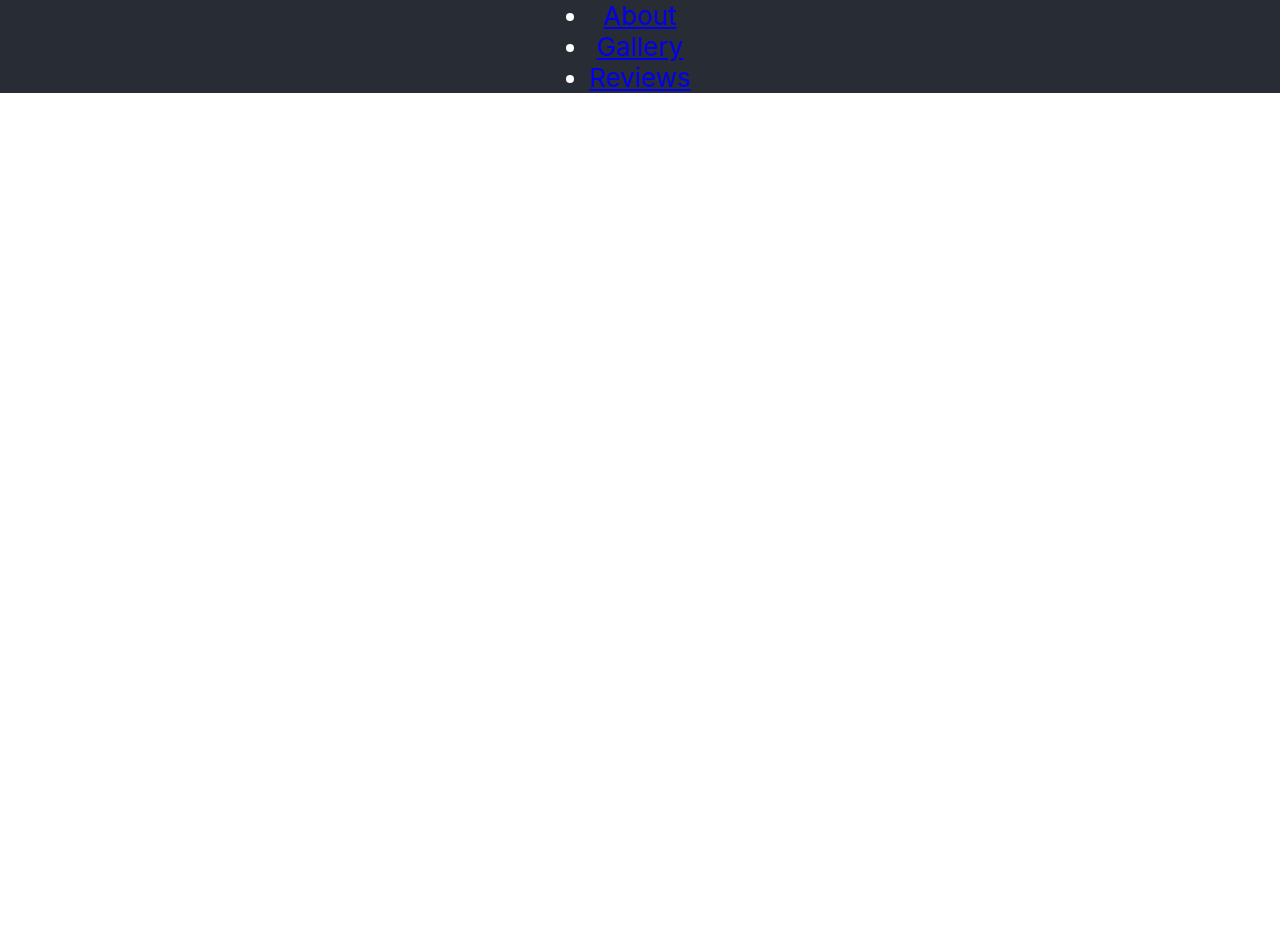
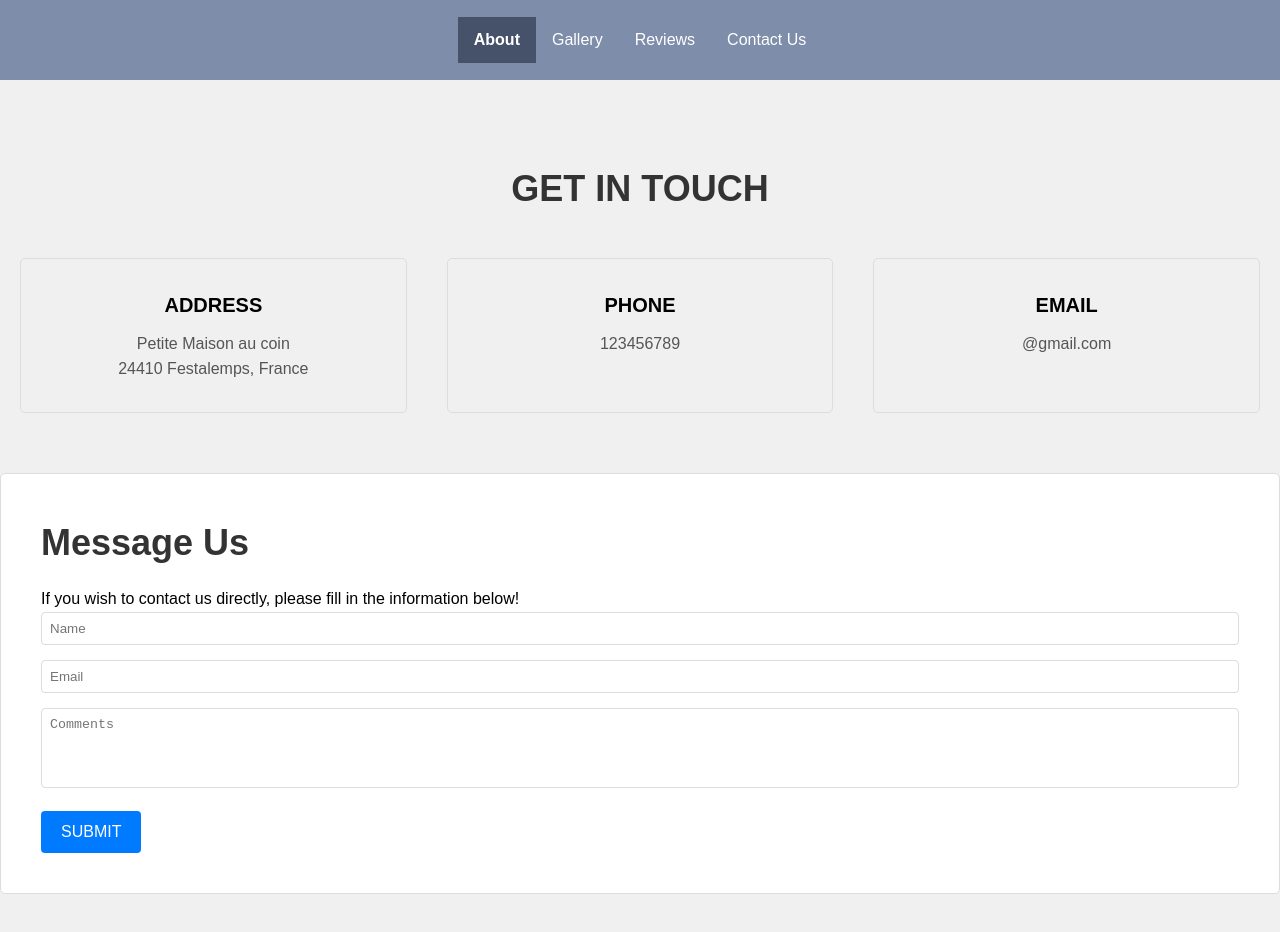
Before and after one commit to rafaelmcruzz/giteWebsiteFrontend, a React (Create React App) app in the folder frontend/: page /contactus in a window 1280 px wide. Shown: the top 932 px of the page. Before the commit the page ends 800 px from the top, so only its background shows below. Built offline with nearby package versions, Linux system fonts and the light colour scheme.

Commit message:
added contact us page

```diff
--- a/frontend/package.json
+++ b/frontend/package.json
@@ -3,9 +3,11 @@
   "version": "0.1.0",
   "private": true,
   "dependencies": {
+    "@emailjs/browser": "^4.3.3",
     "@testing-library/jest-dom": "^5.17.0",
     "@testing-library/react": "^13.4.0",
     "@testing-library/user-event": "^13.5.0",
+    "dotenv": "^16.4.5",
     "react": "^18.3.1",
     "react-dom": "^18.3.1",
     "react-router-dom": "^6.23.1",
--- a/frontend/src/App.css
+++ b/frontend/src/App.css
@@ -1,37 +1,52 @@
-/* Reset */
 * {
   margin: 0;
   padding: 0;
   box-sizing: border-box;
 }
 
-/* Center content */
 .App {
   text-align: center;
 }
 
 .App-header {
-  background-color: #282c34; /* Adjust background color */
-  min-height: 10vh; /* Adjust header height */
+  background-color: #7e8daa;
+  min-height: 10vh;
   display: flex;
   align-items: center;
   justify-content: center;
   font-size: calc(10px + 2vmin);
-  color: white;
+  color: rgb(255, 255, 255);
 }
 
-/* Link styling */
-.App-link {
-  color: #61dafb; /* Adjust link color */
-  font-size: 18px; /* Adjust font size */
-  text-decoration: none; /* Remove default underline */
+.App-header nav {
+  display: flex;
+  justify-content: space-around;
 }
 
-.App-link:hover {
-  text-decoration: underline; /* Add underline on hover */
+.App-header ul {
+  list-style: none;
+  margin: 0;
+  padding: 0;
 }
 
-/* Active tab styling */
-.active {
-  font-weight: bold; /* Adjust font weight or any other styling */
+.App-header button {
+  background-color: transparent;
+  color: white;
+  border: none;
+  padding: 14px 16px;
+  text-align: center;
+  text-decoration: none;
+  display: inline-block;
+  font-size: 16px;
+  cursor: pointer;
+  transition: background-color 0.3s;
 }
+
+.App-header button:hover {
+  background-color: #5c6d82;
+}
+
+.App-header button.active {
+  background-color: #455269;
+  font-weight: bold;
+}
--- a/frontend/src/App.js
+++ b/frontend/src/App.js
@@ -1,44 +1,55 @@
-import React from 'react';
-import { BrowserRouter as Router, Route, Routes, NavLink } from 'react-router-dom';
+import React, { useState } from 'react';
+import { Routes, Route, useNavigate } from 'react-router-dom';
 import './App.css';
 import About from './About';
 import Gallery from './Gallery';
 import Reviews from './Reviews';
+import ContactUs from './ContactUs';
 
 function App() {
+  const navigate = useNavigate();
+  const [activeSection, setActiveSection] = useState('about');
+
   return (
-    <Router>
     <div className="App">
       <header className="App-header">
         <nav>
-          <ul>
-            <li>
-              <NavLink to="/about" className={({ isActive }) => isActive ? "active" : ""}>
+          <button
+            className={activeSection === 'about' ? 'active' : ''}
+            onClick={() => { navigate('/about'); setActiveSection('about'); }}
+          >
             About
-              </NavLink>
-            </li>
-            <li>
-              <NavLink to="/gallery" className={({ isActive }) => isActive ? "active" : ""}>
+          </button>
+          <button
+            className={activeSection === 'gallery' ? 'active' : ''}
+            onClick={() => { navigate('/gallery'); setActiveSection('gallery'); }}
+          >
             Gallery
-              </NavLink>
-            </li>
-            <li>
-              <NavLink to="/reviews" className={({ isActive }) => isActive ? "active" : ""}>
+          </button>
+          <button
+            className={activeSection === 'reviews' ? 'active' : ''}
+            onClick={() => { navigate('/reviews'); setActiveSection('reviews'); }}
+          >
             Reviews
-              </NavLink>
-            </li>
-          </ul>
+          </button>
+          <button
+            className={activeSection === 'contactus' ? 'active' : ''}
+            onClick={() => { navigate('/contactus'); setActiveSection('contactus'); }}
+          >
+            Contact Us
+          </button>
         </nav>
       </header>
+
       <main>
-          <Routes> {/* Wrap your Route components with Routes */}
+        <Routes>
           <Route path="/about" element={<About />} />
           <Route path="/gallery" element={<Gallery />} />
           <Route path="/reviews" element={<Reviews />} />
+          <Route path="/contactus" element={<ContactUs />} />
         </Routes>
       </main>
     </div>
-    </Router>
   );
 }
 
--- /dev/null
+++ b/frontend/src/ContactUs.css
@@ -0,0 +1,97 @@
+
+body {
+    font-family: sans-serif;
+    line-height: 1.6;
+    margin: 0;
+    padding: 0;
+  }
+
+  .contact-section {
+    padding: 80px 0;
+    background-color: #f0f0f0;
+    text-align: center;
+  }
+
+  .contact-section h2 {
+    font-size: 36px;
+    margin-bottom: 20px;
+    color: #333;
+  }
+
+  .contact-details {
+    display: flex;
+    justify-content: center;
+    flex-wrap: wrap;
+  }
+
+  .contact-detail {
+    flex: 1;
+    min-width: 250px;
+    margin: 20px;
+    padding: 30px;
+    border: 1px solid #ddd;
+    border-radius: 5px;
+    text-align: center;
+  }
+
+  .contact-detail i {
+    font-size: 40px;
+    color: #007bff;
+    margin-bottom: 15px;
+  }
+
+  .contact-detail h3 {
+    font-size: 20px;
+    margin-bottom: 10px;
+  }
+
+  .contact-detail p {
+    color: #555;
+  }
+
+
+  .message-us-section {
+    text-align: left;
+    margin-top: 40px;
+    padding: 40px;
+    background-color: white;
+    border: 1px solid #ddd;
+    border-radius: 5px;
+  }
+
+  .message-us-section h2 {
+    margin-bottom: 15px;
+  }
+
+  .message-form .form-group {
+    margin-bottom: 15px;
+  }
+
+  .message-form input,
+  .message-form textarea {
+    width: 100%;
+    padding: 8px;
+    border: 1px solid #ddd;
+    border-radius: 4px;
+    box-sizing: border-box;
+    resize: none;
+  }
+
+  .message-form textarea {
+    height: 80px;
+    overflow-y: auto;
+  }
+
+  .message-form button {
+    background-color: #007bff;
+    color: white;
+    padding: 12px 20px;
+    border: none;
+    border-radius: 4px;
+    cursor: pointer;
+    font-size: 16px;
+  }
+
+  .message-form button:hover {
+    background-color: #0056b3;
+  }
--- /dev/null
+++ b/frontend/src/ContactUs.js
@@ -0,0 +1,80 @@
+import React, {useRef, useState} from 'react';
+import emailjs from '@emailjs/browser';
+import './ContactUs.css';
+
+function ContactUs() {
+
+    const form = useRef();
+    const [submissionStatus, setSubmissionStatus] = useState(null);
+
+    const sendEmail = (e) => {
+      e.preventDefault();
+      setSubmissionStatus('sending');
+
+      //Sends an email using EmailJS
+      emailjs.sendForm(process.env.REACT_APP_EMAILJS_SERVICE_ID, process.env.REACT_APP_EMAILJS_TEMPLATE_ID, form.current, process.env.REACT_APP_EMAILJS_USER_ID)
+        .then((result) => {
+          console.log('Success!', result.text);
+          form.current.reset();
+          setSubmissionStatus('success');
+        }, (error) => {
+          console.error('Failed...', error.text);
+          setSubmissionStatus('error');
+        });
+    };
+
+  return (
+    <section className="contact-section">
+      <h2>GET IN TOUCH</h2>
+
+      <div className="contact-details">
+        <div className="contact-detail">
+          <i className="fas fa-map-marker-alt"></i>
+          <h3>ADDRESS</h3>
+          <p>Petite Maison au coin<br />24410 Festalemps, France</p>
+        </div>
+
+        <div className="contact-detail">
+          <i className="fas fa-phone"></i>
+          <h3>PHONE</h3>
+          <p>123456789</p>
+        </div>
+
+        <div className="contact-detail">
+          <i className="fas fa-envelope"></i>
+          <h3>EMAIL</h3>
+          <p>@gmail.com</p>
+        </div>
+      </div>
+
+      <div className="message-us-section">
+        <h2>Message Us</h2>
+        <p>
+          If you wish to contact us directly, please fill in the information below!
+        </p>
+
+        <form ref={form} onSubmit={sendEmail} className="message-form">
+          <div className="form-group">
+            <input type="text" name="from_name" placeholder="Name" required />
+          </div>
+          <div className="form-group">
+            <input type="email" name="from_email" placeholder="Email" required />
+          </div>
+          <div className="form-group">
+            <textarea name="message" placeholder="Comments" rows="4" required></textarea>
+          </div>
+          <button type="submit">SUBMIT</button>
+
+          {submissionStatus === 'success' && (
+          <p className="success-message">Email sent successfully!</p>
+            )}
+            {submissionStatus === 'error' && (
+            <p className="error-message">There was an error sending your email. Please try again later.</p>
+            )}
+        </form>
+      </div>
+    </section>
+  );
+}
+
+export default ContactUs;
--- a/frontend/src/index.js
+++ b/frontend/src/index.js
@@ -1,13 +1,16 @@
 import React from 'react';
 import ReactDOM from 'react-dom/client';
 import './index.css';
+import { BrowserRouter } from 'react-router-dom';
 import App from './App';
 import reportWebVitals from './reportWebVitals';
 
 const root = ReactDOM.createRoot(document.getElementById('root'));
 root.render(
   <React.StrictMode>
-    <App />
+    <BrowserRouter>
+      <App />
+    </BrowserRouter>
   </React.StrictMode>
 );
 
```
Also changed, not shown: 2 other files (tests, documents, lock files or other folders). Lines whose indentation alone changed are shown as unchanged.
